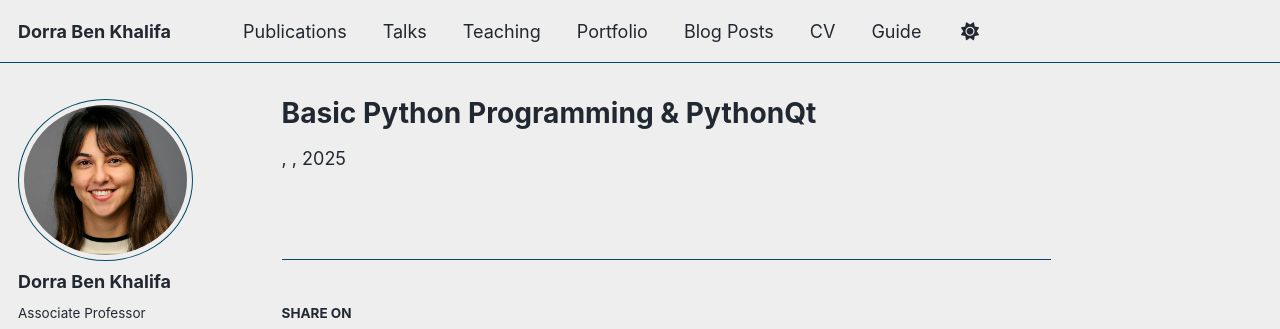
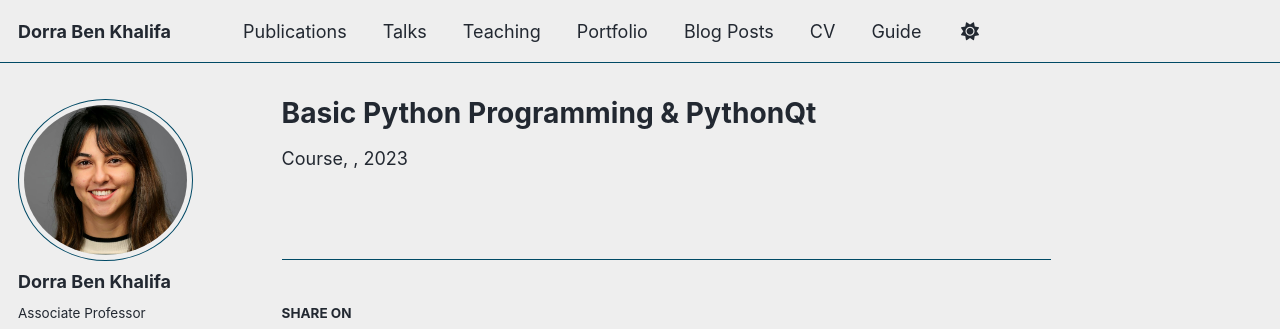
Before and after one commit to dbenkhalifa/dbenkhalifa.github.io, a Jekyll site: the page built from _teaching/basic_python_programming.md, in a window 1280 px wide. Shown: the top 329 px of the page. Built offline with Jekyll 4.4.1, drawn with Linux system fonts in a browser that asks for light colours; some web fonts are replaced; a script that is not in the unit is left out.

Commit message:
Update basic_python_programming.md

```diff
--- a/_teaching/basic_python_programming.md
+++ b/_teaching/basic_python_programming.md
@@ -1,6 +1,9 @@
 ---
 title: "Basic Python Programming & PythonQt"
+collection: teaching
+type: "Course"
 level: "MSc IATSED"
 institution: "ENAC"
-year_range: "2023-Present"
+year_range: "2023–Present"
+date: 2023-09-01
 ---
```
